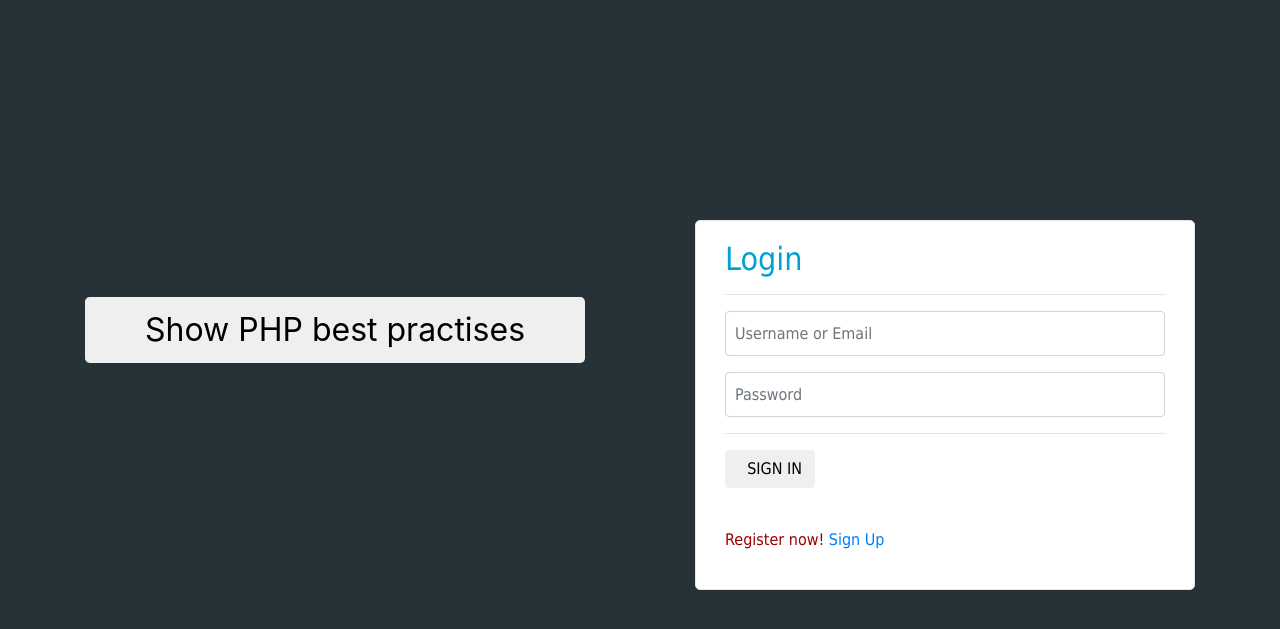
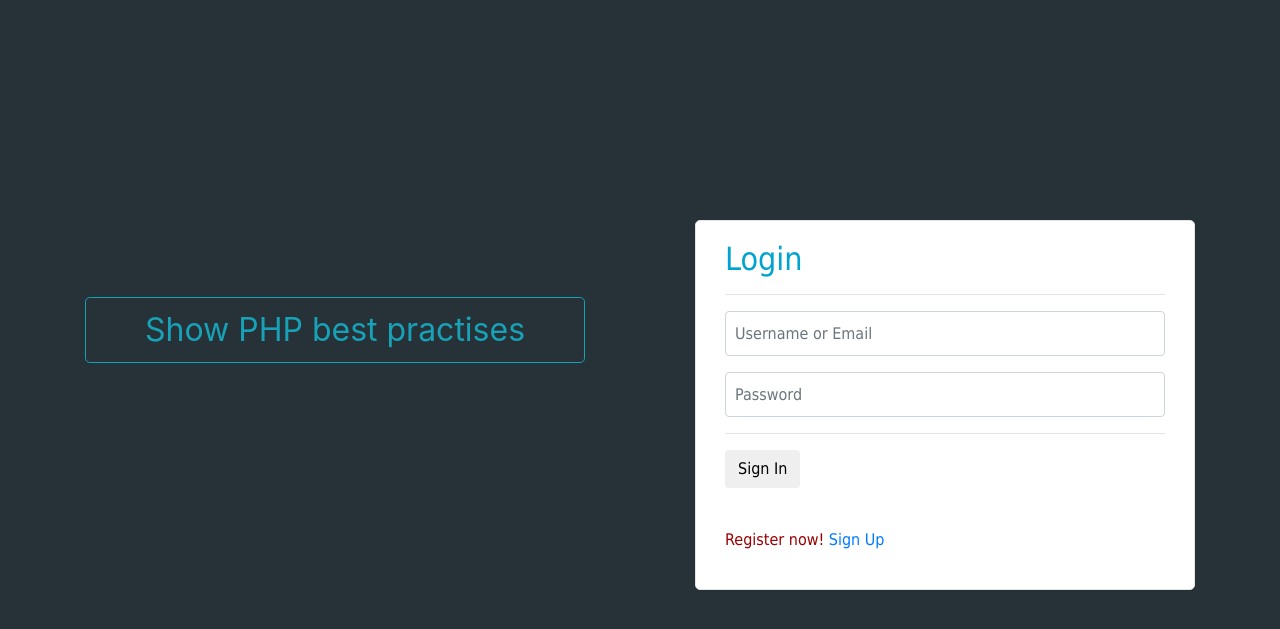
Before and after one commit to davide-calza/php-login, a PHP site: page / in a window 1280 px wide. Shown: the top 629 px of the page. Run offline with PHP 8.4, Linux system fonts and the light colour scheme; some libraries are stand-ins or nearby versions.

Commit message:
Generic update

```diff
--- a/css/style.css
+++ b/css/style.css
@@ -76,4 +76,5 @@ h1{
     position: absolute;
     margin-top: 6%;
     width: 500px;
+    text-align: center;
 }
--- a/home.php
+++ b/home.php
@@ -1,2 +1,3 @@
 <?php
-echo "HOME.PHP";
+require_once("session.php");
+require_once("user.php");
--- a/index.php
+++ b/index.php
@@ -28,7 +28,7 @@ if (isset($_POST['btn-login'])) {
         <title>PHP Sucks</title>
         <link rel="stylesheet" href="css/style.css" type="text/css" />
         <link rel="stylesheet" href="https://maxcdn.bootstrapcdn.com/bootstrap/4.0.0/css/bootstrap.min.css" integrity="sha384-Gn5384xqQ1aoWXA+058RXPxPg6fy4IWvTNh0E263XmFcJlSAwiGgFAW/dAiS6JXm" crossorigin="anonymous">
-        <script src="https://code.jquery.com/jquery-3.2.1.slim.min.js" integrity="sha384-KJ3o2DKtIkvYIK3UENzmM7KCkRr/rE9/Qpg6aAZGJwFDMVNA/GpGFF93hXpG5KkN" crossorigin="anonymous"></script>
+        <script src="https://code.jquery.com/jquery-3.3.1.js" integrity="sha256-2Kok7MbOyxpgUVvAk/HJ2jigOSYS2auK4Pfzbm7uH60=" crossorigin="anonymous"></script>
         <script src="https://cdnjs.cloudflare.com/ajax/libs/popper.js/1.12.9/umd/popper.min.js" integrity="sha384-ApNbgh9B+Y1QKtv3Rn7W3mgPxhU9K/ScQsAP7hUibX39j7fakFPskvXusvfa0b4Q" crossorigin="anonymous"></script>
         <script src="https://maxcdn.bootstrapcdn.com/bootstrap/4.0.0/js/bootstrap.min.js" integrity="sha384-JZR6Spejh4U02d8jOt6vLEHfe/JQGiRRSQQxSfFWpi1MquVdAyjUar5+76PVCmYl" crossorigin="anonymous"></script>
     </head>
@@ -36,17 +36,18 @@ if (isset($_POST['btn-login'])) {
         <div class="login-form">
             <div class="container">
                 <div id="div-bp">
-                    <button type="button" class="btn btn-default btn-lg" id="btn-showbp" onclick="new function() {$('#btn-bp').show();}">Show PHP best practises</button>
-                    <button type="button" class="btn btn-default btn-lg" id="btn-bp">Use something else :)</button>
+                    <button type="button" class="btn btn-outline-info btn-lg" id="btn-showbp" onclick="new function() {$('#btn-bp').show();}">Show PHP best practises</button>
+                    <div class="alert alert-info" role="alert" id="btn-bp">1. Use something else :)</div>
                 </div>
                 <form class="form-login" method="post" id="login-form">
-                    <h2 class="form-login-header">Login</h2><hr />
+                    <h2 class="form-login-header">Login</h2>
+                    <hr />
                     <div id="error">
                         <?php
                         if(isset($error)){
                             ?>
                             <div class="alert alert-danger">
-                                <i class="glyphicon glyphicon-warning-sign"></i> &nbsp; <?php echo $error; ?> !
+                               <?php echo $error; ?>!
                             </div>
                             <?php
                         }
@@ -62,7 +63,7 @@ if (isset($_POST['btn-login'])) {
                     <hr />
                     <div class="form-group">
                         <button type="submit" name="btn-login" class="btn btn-default">
-                            <i class="glyphicon glyphicon-log-in"></i> &nbsp; SIGN IN
+                            Sign In
                         </button>
                     </div>
                     <br />
--- a/user.php
+++ b/user.php
@@ -8,7 +8,7 @@ class User
     private $conn;
 
     //__construct
-    //  User class constructor
+    //  User constructor
     //  Execute a connection to the database
     public function __construct()
     {
@@ -72,8 +72,7 @@ class User
             $q->bindparam(":email", $email);
             $q->bindparam(":password", $hash);
             $q->execute();
-
-            echo "\nRegistration successful";
+            //echo "\nRegistration successful";
         }
         catch(PDOException $e)
         {
@@ -100,7 +99,7 @@ class User
                 if(password_verify($password, $row['password']))
                 {
                     $_SESSION['usrSession'] = $row['id'];
-                    echo "\nLogin successful";
+                    //echo "\nLogin successful";
                     return true;
                 }
                 else
@@ -140,7 +139,7 @@ class User
                     $q->bindparam(":username", $username);
                     $q->bindparam(":email", $email);
                     $q->execute();
-                    echo "\nUnregistration successful";
+                    //echo "\nUnregistration successful";
                     return true;
                 }
                 else
```
